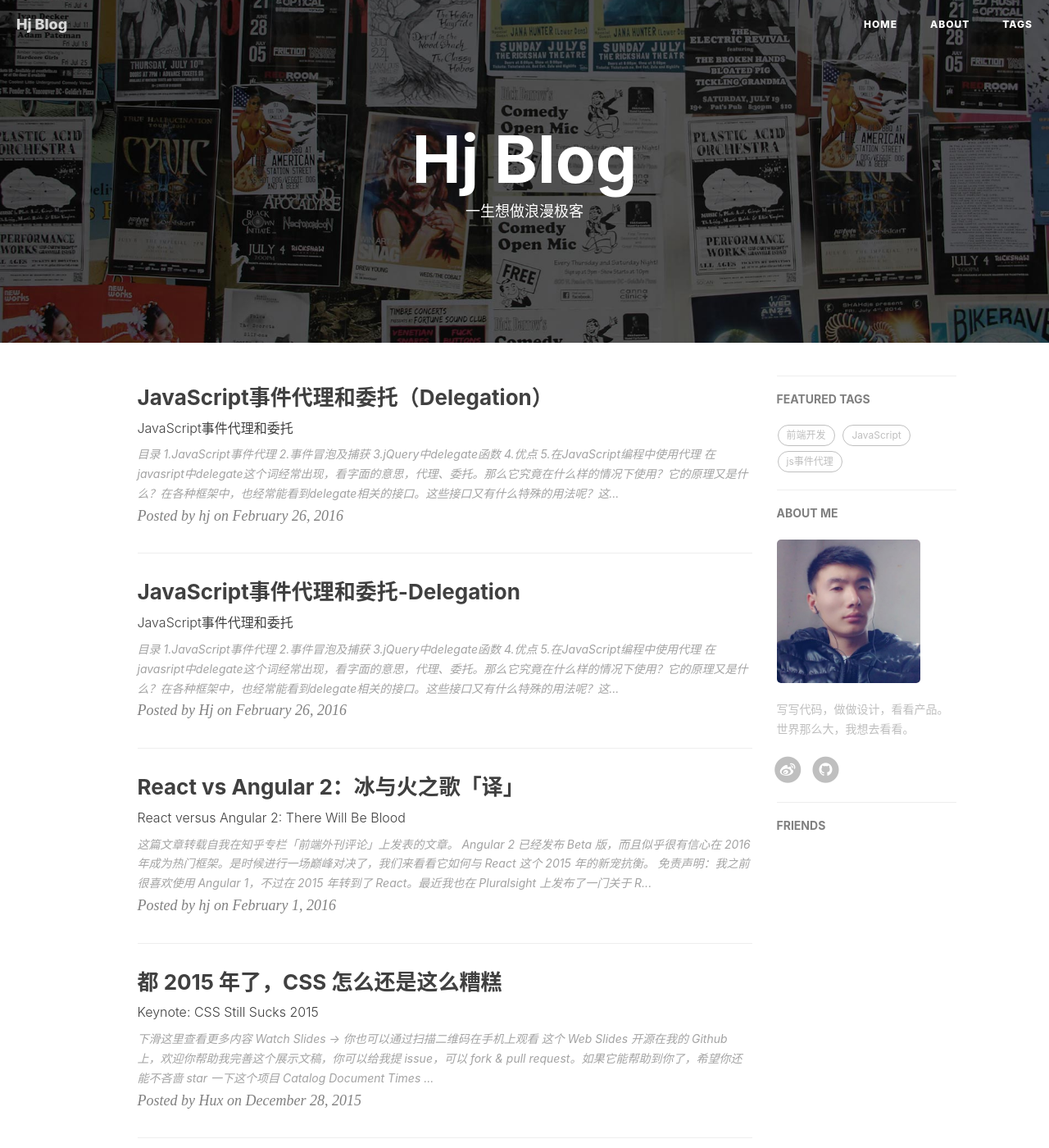
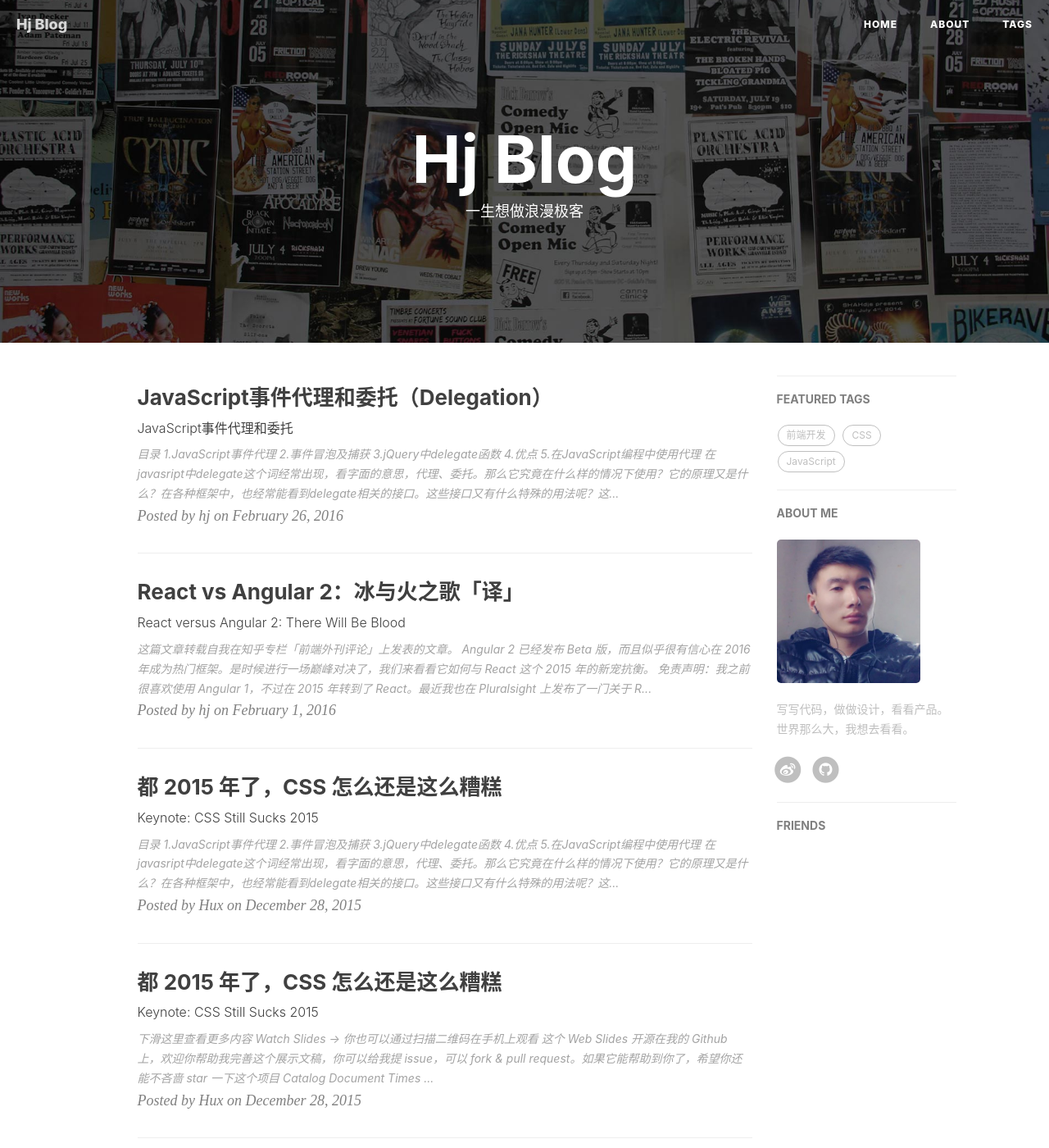
Before and after one commit to hj624608494/hj624608494.github.io, a Jekyll site: the page built from index.html, in a window 1280 px wide and 1400 px high. Shown: the whole window at 82% size. Built offline with Jekyll 4.4.1, drawn with Linux system fonts in a browser that asks for light colours; nearby versions of some CDN libraries; the list of posts is cut into pages by our own code; comment, search, counter and statistics services are not loaded.

Commit message:
no message

```diff
--- a/_posts/2016-02-01-test.markdown
+++ b/_posts/2016-02-01-test.markdown
@@ -1,15 +1,13 @@
 ---
-layout:     post
-title:      "JavaScript事件代理和委托-Delegation"
-subtitle:   "JavaScript事件代理和委托"
-date:       2016-02-26 12:00:00
-author:     "Hj"
-header-img: "img/post-bg-js-version.jpg"
-header-mask: 0.4
+layout:     keynote
+title:      "都 2015 年了，CSS 怎么还是这么糟糕"
+subtitle:   "Keynote: CSS Still Sucks 2015"
+iframe:     "http://huangxuan.me/css-sucks-2015/"
+date:       2015-12-28
+author:     "Hux"
 tags:
-    - JavaScript
-    - js事件代理
-    - js事件冒泡
+    - 前端开发
+    - CSS
 ---
 
 ## 目录
```
